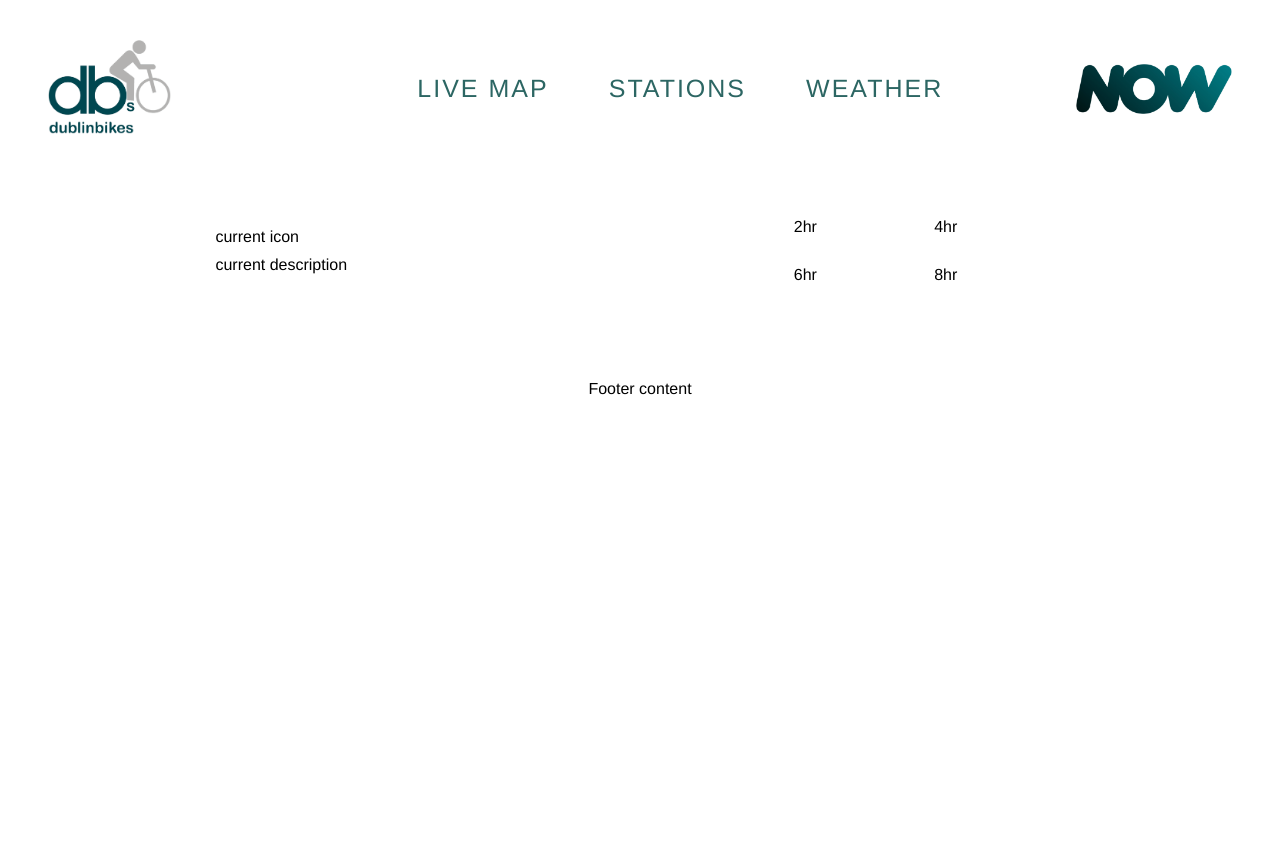
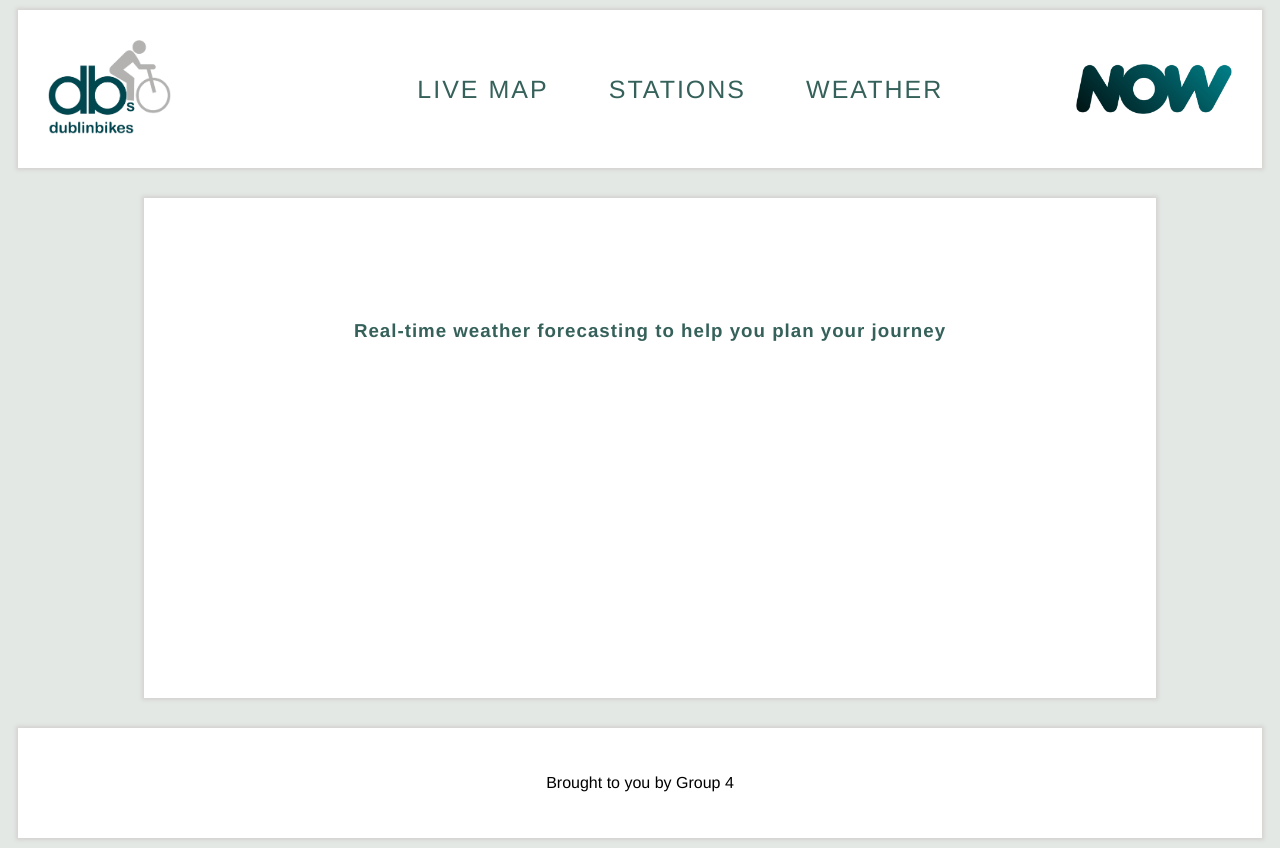
Before and after one commit to lornafay/G4-Dublin-Bikes, a Flask app: page /weather in a window 1280 px wide. Before the commit the page ends 395 px from the top, so only its background shows below. Run offline with Flask 2, Linux system fonts and the light colour scheme; some libraries are stand-ins or nearby versions.

Commit message:
merging map and weather branches

```diff
--- a/flask_app/static/css/main.css
+++ b/flask_app/static/css/main.css
@@ -3,12 +3,14 @@
 body {
   font-family: Helvetica;
   font-weight: 300;
+  background-color: #e3e8e5;
 }
 
 header,
 footer,
 div {
   margin: 10px;
+  background-color: #ffffff;
 }
 
 .container {
@@ -16,6 +18,33 @@
   flex-direction: row;
   align-items: center;
   justify-content: space-evenly;
+  border-color: #d4d2cf;
+  box-shadow: 0px 0px 4px 2px #d4d2cf;
+}
+
+.menu {
+  display: flex;
+  flex-direction: row;
+  align-items: center;
+  justify-content: space-evenly;
+}
+
+.menu_item a {
+  text-decoration: none;
+  color: #35615a;
+  font-size: 25px;
+  text-transform: uppercase;
+  letter-spacing: 2px;
+}
+
+#home_container {
+  display: flex;
+  flex-direction: row;
+  align-items: center;
+  justify-content: space-evenly;
+  width: 100%;
+  justify-content: center;
+  background-color: transparent;
 }
 
 .box {
@@ -23,6 +52,8 @@
   flex-wrap: wrap;
   padding: 20px;
   display: inline-block;
+  height: auto;
+  width: auto;
 }
 
 li {
@@ -32,10 +63,19 @@
 
 a {
   text-decoration: none;
-  color: #2c6663;
-  font-size: 25px;
-  text-transform: uppercase;
-  letter-spacing: 2px;
+}
+
+/* code for animated navbar taken from Kevin Powell on YouTube https://www.youtube.com/watch?v=8QKOaTYvYUA&t=0s  */
+.menu a::before {
+  content: "";
+  display: block;
+  height: 2px;
+  width: 0%;
+  background-color: #35615a;
+  transition: all ease-in-out 200ms;
+}
+.menu a:hover::before {
+  width: 100%;
 }
 
 #page_box {
@@ -83,10 +123,88 @@
 
 /* weather-specific styling */
 
+.intro {
+  letter-spacing: 1px;
+  color: #35615a;
+}
+
+/* weather-specific styling */
+
 #weather_container {
   width: 80%;
+  align-items: center;
+  margin: 20px 0px 20px 0px;
+  flex-direction: column;
+  height: 500px;
+}
+
+.forecast_type {
+  display: flex;
+  justify-content: center;
+  flex-direction: row;
+}
+
+.weather_button {
+  border-color: #d4d2cf;
+  box-shadow: 0px 0px 2px 2px #d4d2cf;
+  font-size: 15px;
+  letter-spacing: 2px;
+  max-width: 200px;
+  padding: 10px 10px;
+  margin: 0px 5px 30px 5px;
 }
 
 .weather_box {
+  display: flex;
+  flex-direction: column;
+  height: auto;
+  align-items: center;
+}
+
+.hr_font {
+  font-size: 25px;
+  font-weight: 500;
+  color: rgb(60, 111, 117);
+  margin: 0;
+}
+
+#weather_container img {
+  width: auto;
+  height: 150%;
+}
+
+.hours_forecast {
+  display: flex;
+  flex-direction: row;
+  justify-items: baseline;
+  justify-content: space-around;
+  padding: 10px 30px;
+  background-color: #f4f7f6;
+  max-height: 250px;
+}
+
+.small_forecast_box {
+  background-image: linear-gradient(to bottom left, #94b0b0, #cbd4d4);
+  display: flex;
+  flex-direction: column;
+  padding: 10px 30px;
+  font-size: 10;
+  font-weight: 300;
+}
+
+#current_icon_box img {
+  padding: 20%;
+}
+
+#current_icon_box {
+  align-items: center;
   width: 40%;
 }
+
+#show_weather {
+  max-height: 300px;
+  display: flex;
+  flex-direction: column;
+  align-items: center;
+  margin-bottom: 100px;
+}
--- /dev/null
+++ b/flask_app/static/js/dublinbikes.js
@@ -0,0 +1,111 @@
+// declare a few variables to give them global accessibility
+var current_time;
+var time;
+var hours;
+var minutes;
+var iconURLPrefix = "http://openweathermap.org/img/wn/";
+var iconURLSuffix = ".png";
+var currentDisplayed;
+var data;
+var currentBlock;
+var forecastBlock;
+
+// function to provide the weather page content upon execution of json fetching
+function displayWeatherDublin(data){
+
+    // html block for current weather
+    currentBlock =  `<div class="forecast_type"><button class="weather_button" id="current_button" style="background-color:#aabdbd">Currently in Dublin</button><button class="weather_button" id="forecast_button" type="button" onclick="changeWeather();">Forecast</button></div>
+                    <div class="hours_forecast">
+                        <div class="small_forecast_box" id="current_icon_box">
+                            <img src='` + iconURLPrefix + data.current.weather[0].icon + iconURLSuffix + `' alt='weather icon'>
+                        </div>
+                        <div class="small_forecast_box">
+                            <p><span class="hr_font">` + hours + ":" + minutes + "</span><br><br>"+ data.current.temp + `°C<br><br>
+                            <span class='description'>` + data.current.weather[0].description + `</span><br><br>
+                            rain: ` + data.minutely[0].precipitation + `mm</p>
+                        </div>
+                    </div>`
+
+    // html block for forecasted weather
+    forecastBlock = `<div class="forecast_type"><button class="weather_button" id="current_button" type="button" onclick="changeWeather();">Currently in Dublin</button><button class="weather_button" id="forecast_button" style="background-color:#aabdbd">Forecast</button></div>
+                    <div class="hours_forecast">
+                    <div class= "small_forecast_box">
+                        <p class="hr_font">2hr</p>
+                            <p id="2hr">
+                            <img src='` + iconURLPrefix + data.hourly[2].weather[0].icon + iconURLSuffix + `' alt='weather icon'><br><br>
+                            <p><span class='description'>` + data.hourly[2].weather[0].description + `</span><br><br>
+                            chance of rain: ` + Math.round(data.hourly[2].pop * 100) + `%</p>
+                        </p>
+                    </div>
+                    <div class= "small_forecast_box">
+                        <p class="hr_font">4hr</p>
+                            <p id="4hr">
+                            <img src='` + iconURLPrefix + data.hourly[4].weather[0].icon + iconURLSuffix + `' alt='weather icon'><br><br>
+                            <p><span class='description'>` + data.hourly[4].weather[0].description + `</span><br><br>
+                            chance of rain: ` + Math.round(data.hourly[4].pop * 100) + `%</p>
+                        </p>
+                    </div>
+                    <div class= "small_forecast_box">
+                        <p class="hr_font">6hr</p>
+                            <p id="6hr">
+                            <img src='` + iconURLPrefix + data.hourly[6].weather[0].icon + iconURLSuffix + `' alt='weather icon'><br><br>
+                            <p><span class='description'>` + data.hourly[6].weather[0].description + `</span><br><br>
+                            chance of rain: ` + Math.round(data.hourly[6].pop * 100) + `%</p>
+                        </p>
+
+                    </div>
+                    <div class= "small_forecast_box">
+                        <p class="hr_font">8hr</p>
+                            <p id="8hr">
+                            <img src='` + iconURLPrefix + data.hourly[8].weather[0].icon + iconURLSuffix + `' alt='weather icon'><br><br>
+                            <p><span class='description'>` + data.hourly[8].weather[0].description + `</span><br><br>
+                            chance of rain: ` + Math.round(data.hourly[8].pop * 100) + `%</p>
+                        </p>
+                    </div>
+                </div>`;
+
+        // page should load current weather by default
+        document.getElementById("show_weather").innerHTML = currentBlock;
+}
+
+// function to change the weather information shown
+function changeWeather() {
+
+    var content = document.getElementById("show_weather");
+
+    // if total current weather is showing
+    if (currentDisplayed == true){
+        // change to forecase weather
+        content.innerHTML = forecastBlock;
+        currentDisplayed = false;
+
+    // if forecast weather is showing
+    } else {
+        // change to current
+        content.innerHTML = currentBlock;
+        currentDisplayed = true;
+    }
+}
+
+$.getJSON("https://api.openweathermap.org/data/2.5/onecall?lat=53.350140&lon=-6.266155&units=metric&exclude=daily&appid=C5826d96448b6ef028c87b0cf5da80b7", function(data){
+
+    // set variables previously declared
+    current_time = data.current.dt;
+    time = new Date(current_time * 1000);
+    hours = time.getHours();
+
+    // handle for time values less than 10
+    // otherwise the time 08:05 displays as 8:5
+    if (hours < 10){
+        hours = "0" + hours
+    }
+    minutes = time.getMinutes();
+    if (minutes < 10){
+        minutes = "0" + minutes
+    }
+
+    currentDisplayed = true;
+
+    // invoke content function
+    displayWeatherDublin(data);
+});
--- a/flask_app/templates/base.html
+++ b/flask_app/templates/base.html
@@ -4,6 +4,10 @@
 
     <meta charset="UTF-8">
     <link rel="stylesheet" href="{{ url_for('static', filename='css/main.css') }}" >
+
+    <script src="https://ajax.googleapis.com/ajax/libs/jquery/3.6.0/jquery.min.js"></script>
+    <script src="{{ url_for('static', filename='js/dublinbikes.js') }}"></script>
+
     {% block head %}{% endblock %}
 
 </head>
@@ -14,23 +18,23 @@
     <header class="container" id="header">
         <div class="box" class="logo_box"><img id="db_logo" src="{{url_for('static', filename='images/db_logo.png')}}" width="55%" height="auto"></div>
         <div class="box" id="page_box">
-            <ul class="container">
+            <ul class="menu">
                 <li class="menu_item"><a href="{{ url_for('index') }}">Live map</a></li>
                 <li class="menu_item"><a href="{{ url_for('stations') }}">Stations</a></li>
                 <li class="menu_item"><a href="{{ url_for('weather') }}">Weather</a></li>
             </ul>
         </div>
-        <div class="box" class="logo_box"><img id="now_logo" src="{{url_for('static', filename='images/now_logo.png')}}" width="85%" height="auto"></div>
+        <div class="box" class="logo_box"><a href="https://www.nowtv.com/ie"><img id="now_logo" src="{{url_for('static', filename='images/now_logo.png')}}" width="85%" height="auto"></a></div>
 
     </header>
 
-    <div class="container" id="home_container">
+    <div id="home_container">
         {% block body %}{% endblock %}
     </div>
 
     <footer class="container" id="footer">
         <div class="box">
-            <p>Footer content</p>
+            <p>Brought to you by Group 4</p>
         </div>
     </footer>
 </body>
--- a/flask_app/templates/weather.html
+++ b/flask_app/templates/weather.html
@@ -8,25 +8,26 @@
 
 {% block body %}
 
+
     <div class="container" id="weather_container">
 
-        <div class="weather_box" id="current_weather">
-            <div class="small_current_box" id="current_icon">current icon</div>
-            <div class="small_current_box" id="current_description">current description</div>
+        <h3 class="intro">Real-time weather forecasting to help you plan your journey</h3>
+
+        <!--Container for weather display-->
+        <div class="weather_box">
+
+
+            <div id="show_weather">
+
+
+            </div>
+
         </div>
 
-        <div class="weather_box" id="forecast_weather">
-            <div class="container" id="2-4hr_box">
-                <div class= "small_forecast_box" id="2hr">2hr</div>
-                <div class= "small_forecast_box" id="4hr">4hr</div>
-            </div>
-
-            <div class="container" id="6-8hr_box">
-                <div class= "small_forecast_box" id="6hr">6hr</div>
-                <div class= "small_forecast_box" id="8hr">8hr</div>
-            </div>
-        </div>
 
     </div>
 
+
+
+
 {% endblock %}
```
Also changed, not shown: flask_app/api.json (deleted).
